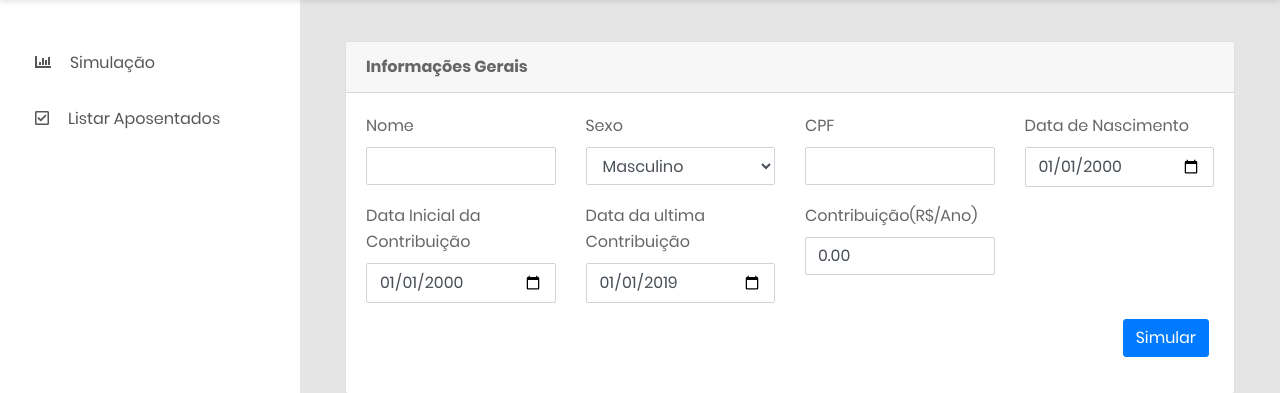
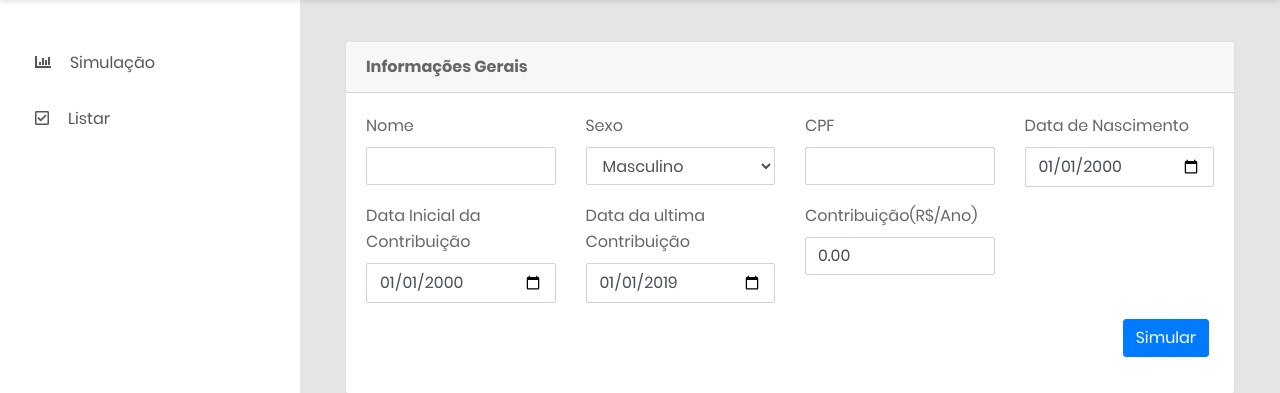
Before and after one commit to GeovRodri/BSI_Simulador-de-Previdencia, a Django app: page / in a window 1280 px wide. Shown: the part 75-468 px from the top of the page. Run offline with Django 3.2, Linux system fonts and the light colour scheme; the visitor is signed in with stand-in values (Sample User, id 1); some libraries are stand-ins or nearby versions.

Commit message:
Aplicado as mudanaças do trello.

```diff
--- a/website/templates/base.html
+++ b/website/templates/base.html
@@ -55,7 +55,7 @@
                         </li>
                         <li>
                             <a href="/listar">
-                                <i class="far fa-check-square"></i>Listar Aposentados</a>
+                                <i class="far fa-check-square"></i>Listar</a>
                         </li>
                     </ul>
                 </nav>
```
